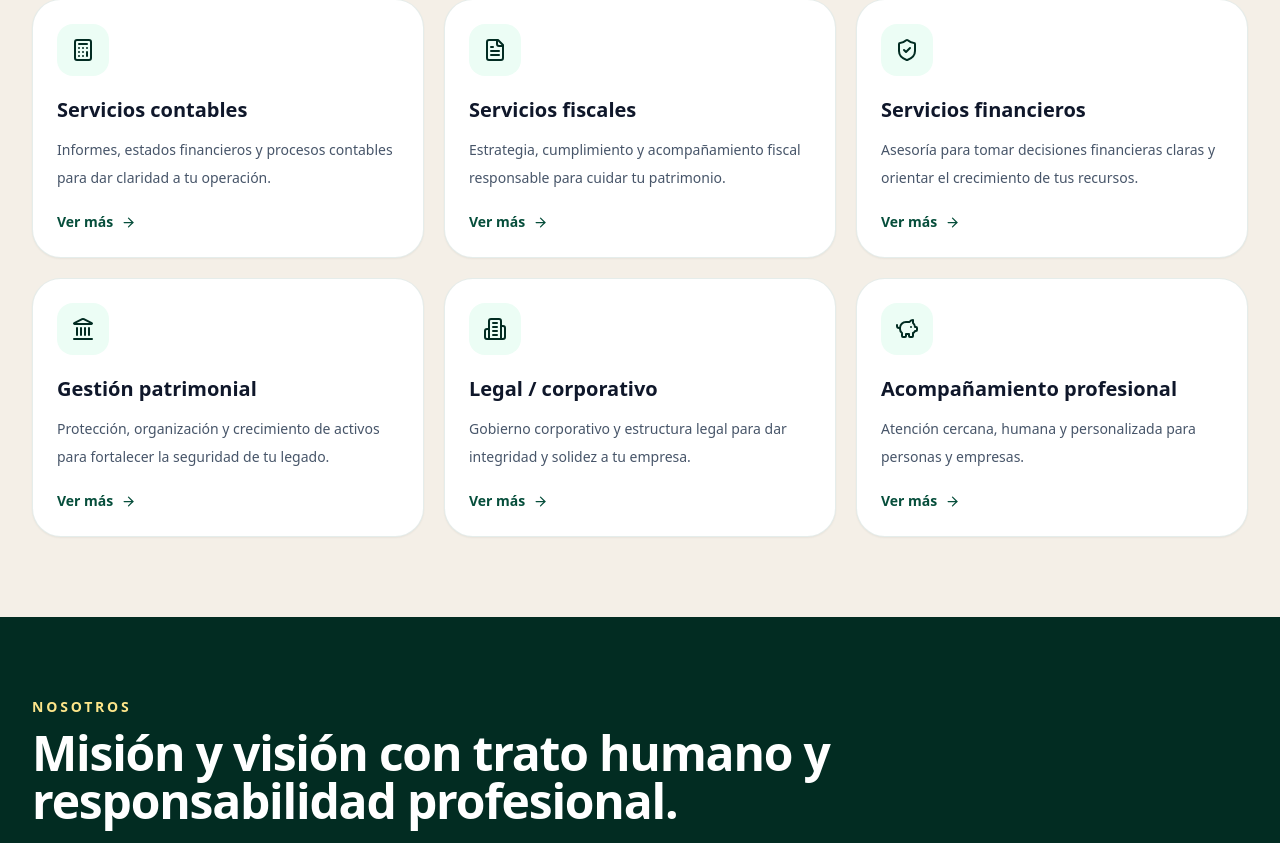
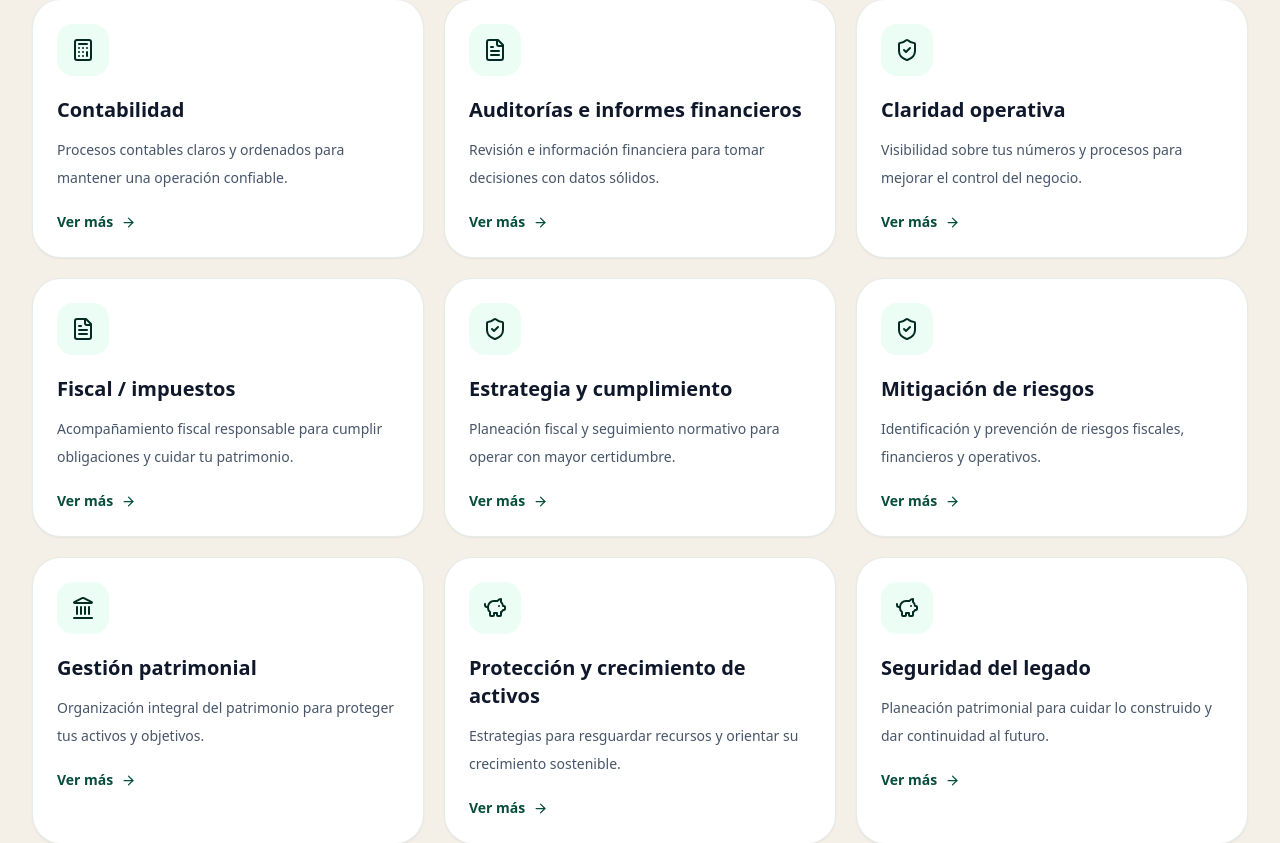
Before and after one commit to o7digital/kabin, a React (Vite) app: page / in a window 1280 px wide. Shown: the part 1097-1940 px from the top of the page. Built offline with nearby package versions, Linux system fonts and the light colour scheme.

Commit message:
Expand services portfolio

```diff
--- a/KabinConsultoriaMockup.jsx
+++ b/KabinConsultoriaMockup.jsx
@@ -21,33 +21,63 @@ import {
 const services = [
   {
     icon: Calculator,
-    title: "Servicios contables",
-    text: "Informes, estados financieros y procesos contables para dar claridad a tu operación.",
+    title: "Contabilidad",
+    text: "Procesos contables claros y ordenados para mantener una operación confiable.",
   },
   {
     icon: FileText,
-    title: "Servicios fiscales",
-    text: "Estrategia, cumplimiento y acompañamiento fiscal responsable para cuidar tu patrimonio.",
+    title: "Auditorías e informes financieros",
+    text: "Revisión e información financiera para tomar decisiones con datos sólidos.",
   },
   {
     icon: ShieldCheck,
-    title: "Servicios financieros",
-    text: "Asesoría para tomar decisiones financieras claras y orientar el crecimiento de tus recursos.",
+    title: "Claridad operativa",
+    text: "Visibilidad sobre tus números y procesos para mejorar el control del negocio.",
+  },
+  {
+    icon: FileText,
+    title: "Fiscal / impuestos",
+    text: "Acompañamiento fiscal responsable para cumplir obligaciones y cuidar tu patrimonio.",
+  },
+  {
+    icon: ShieldCheck,
+    title: "Estrategia y cumplimiento",
+    text: "Planeación fiscal y seguimiento normativo para operar con mayor certidumbre.",
+  },
+  {
+    icon: ShieldCheck,
+    title: "Mitigación de riesgos",
+    text: "Identificación y prevención de riesgos fiscales, financieros y operativos.",
   },
   {
     icon: Landmark,
     title: "Gestión patrimonial",
-    text: "Protección, organización y crecimiento de activos para fortalecer la seguridad de tu legado.",
+    text: "Organización integral del patrimonio para proteger tus activos y objetivos.",
+  },
+  {
+    icon: PiggyBank,
+    title: "Protección y crecimiento de activos",
+    text: "Estrategias para resguardar recursos y orientar su crecimiento sostenible.",
+  },
+  {
+    icon: PiggyBank,
+    title: "Seguridad del legado",
+    text: "Planeación patrimonial para cuidar lo construido y dar continuidad al futuro.",
   },
   {
     icon: Building2,
     title: "Legal / corporativo",
-    text: "Gobierno corporativo y estructura legal para dar integridad y solidez a tu empresa.",
+    text: "Estructura legal y corporativa para dar solidez a personas y empresas.",
   },
   {
-    icon: PiggyBank,
-    title: "Acompañamiento profesional",
-    text: "Atención cercana, humana y personalizada para personas y empresas.",
+    icon: Building2,
+    title: "Gobierno corporativo",
+    text: "Orden, reglas y procesos para fortalecer la toma de decisiones empresariales.",
+  },
+  {
+    icon: Building2,
+    title: "Integridad estructural",
+    text: "Base corporativa sólida para operar con transparencia, control y continuidad.",
   },
 ];
 
```
